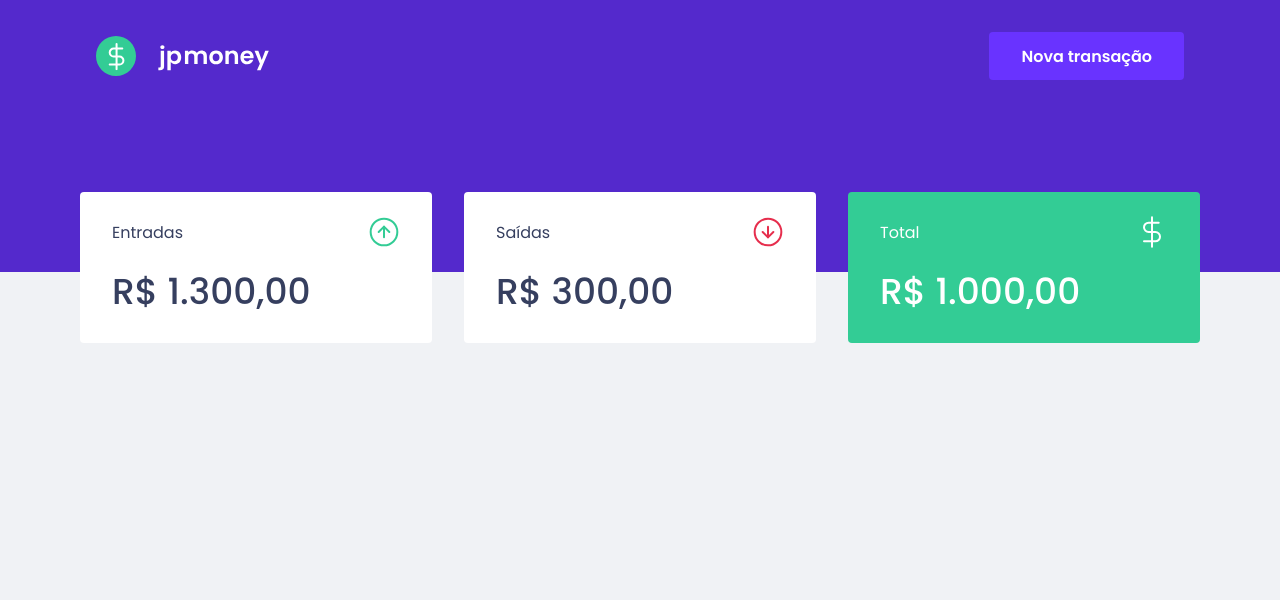
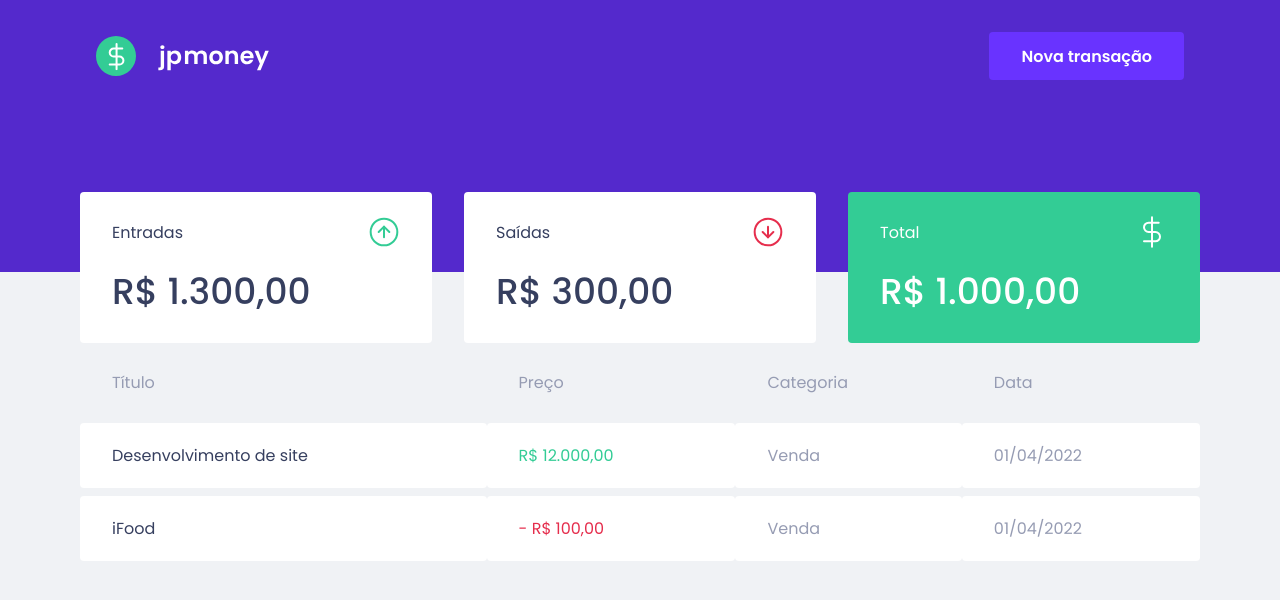
Before and after one commit to sudjoao/jpmoney, a React (Create React App) app: page / in a window 1280 px wide. Shown: the top 600 px of the page. Built offline with nearby package versions, Linux system fonts and the light colour scheme.

Commit message:
Create transactions table

```diff
--- a/src/components/Dashboard/index.tsx
+++ b/src/components/Dashboard/index.tsx
@@ -1,10 +1,12 @@
 import { Summary } from "../Summary";
+import { TransactionsTable } from "../TransactionsTable";
 import { Container } from "./styles";
 
 export function Dashboard(){
     return(
         <Container>
             <Summary/>
+            <TransactionsTable/>
         </Container>
     );
 }
--- /dev/null
+++ b/src/components/TransactionsTable/index.tsx
@@ -0,0 +1,32 @@
+import { Container } from "./styles";
+
+export function TransactionsTable(){
+    return(
+        <Container>
+            <table>
+                <thead>
+                    <tr>
+                        <th>Título</th>
+                        <th>Preço</th>
+                        <th>Categoria</th>
+                        <th>Data</th>
+                    </tr>
+                </thead>
+                <tbody>
+                    <tr>
+                        <td>Desenvolvimento de site</td>
+                        <td className="income">R$ 12.000,00</td>
+                        <td>Venda</td>
+                        <td>01/04/2022</td>
+                    </tr>
+                    <tr>
+                        <td>iFood</td>
+                        <td className="outcome">- R$ 100,00</td>
+                        <td>Venda</td>
+                        <td>01/04/2022</td>
+                    </tr>
+                </tbody>
+            </table>
+        </Container>
+    )
+}
--- /dev/null
+++ b/src/components/TransactionsTable/styles.ts
@@ -0,0 +1,39 @@
+import styled from "styled-components";
+
+export const Container = styled.div`
+    display: flex;
+    table{
+        width: 100%;
+        border-spacing: 0 0.5rem;
+        thead{
+        }
+
+        th{
+            color: var(--text-body);
+            font-weight: 400;
+            font-size: 1rem;
+            text-align: left;
+            padding: 1.25rem 2rem;
+            line-height: 1.5rem;
+        }
+        td{
+            background: var(--shape);
+            color: var(--text-body);
+            border: 0;
+            padding: 1.25rem 2rem;
+            border-radius: 0.25rem;
+
+            &:first-child{
+                color: var(--text-title);
+            }
+
+            &.outcome{
+                color: var(--red);
+            }
+
+            &.income{
+                color: var(--green);
+            }
+        }
+    }
+`
```
